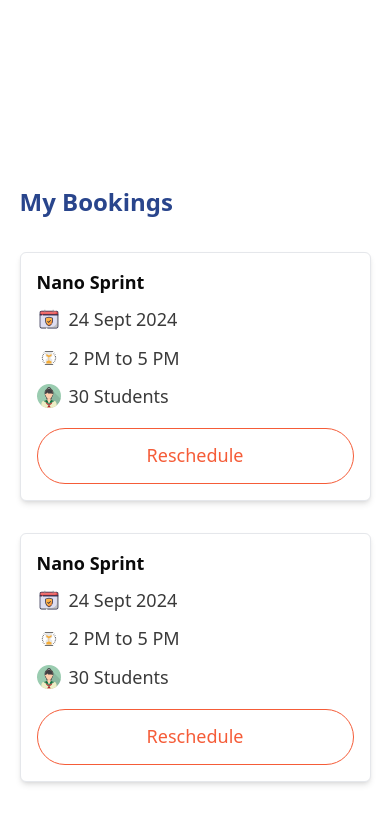
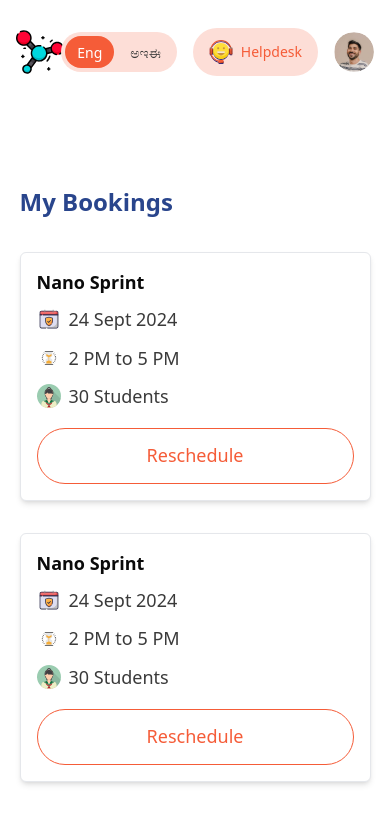
Before and after one commit to navgurukul/Amazon-Future-Engineer, a Next.js app: page /userdashboard in a window 390 px wide. Shown: the top 813 px of the page. Built offline with nearby package versions, Linux system fonts and the light colour scheme.

Commit message:
user dashboard bug fixes and header mobile responsive

```diff
--- a/src/app/sprintPages/nanopage/_component/Header.tsx
+++ b/src/app/sprintPages/nanopage/_component/Header.tsx
@@ -1,13 +1,17 @@
+"use client";
+
 import type { NextPage } from "next";
 import { useState, useEffect, useCallback } from "react";
 import CreateAClass from "@/app/homePages/CreateAClass";
 import Popup from "@/app/homePages/_components/Popup";
+import { useRouter } from "next/navigation";
 
 interface HeaderProps {
   isLoggedIn: boolean;
 }
 
 const Header: NextPage<HeaderProps> = ({ isLoggedIn }) => {
+  const router = useRouter();
   const [hasShadow, setHasShadow] = useState<boolean>(false);
   const [isLoginPopupOpen, setIsLoginPopupOpen] = useState(false);
   const [isHelpDeskPopupOpen, setIsHelpDeskPopupOpen] = useState(false);
@@ -27,9 +31,9 @@ const Header: NextPage<HeaderProps> = ({ isLoggedIn }) => {
     };
   }, [handleScroll]);
 
-  const onReshotIconMoleculesYBNSDClick = useCallback(() => {
-    // Add your code here
-  }, []);
+  const onReshotIconMoleculesYBNSDClick = () => {
+    router.push("/");
+  };
 
   const handleLoginClick = useCallback(() => {
     setIsLoginPopupOpen(true);
@@ -55,33 +59,46 @@ const Header: NextPage<HeaderProps> = ({ isLoggedIn }) => {
         hasShadow
           ? "shadow-[0_1px_2px_rgba(0,0,0,0.06),0_2px_1px_rgba(0,0,0,0.04),0_1px_5px_rgba(0,0,0,0.08)]"
           : ""
-      }`}
-      style={{ zIndex: 1000 }}
+      } z-[1000] px-4 sm:px-8 md:px-12`}
     >
       <img
-        className="absolute top-[calc(50%_-_32px)] left-12 w-16 h-16 overflow-hidden cursor-pointer"
+        className="absolute top-1/2 left-4 transform -translate-y-1/2 w-12 h-12 sm:w-16 sm:h-16 overflow-hidden cursor-pointer"
         alt="Reshot Icon"
         src="/nanopage/reshot-icon-molecules-YBNSD562JC 1.svg"
         onClick={onReshotIconMoleculesYBNSDClick}
       />
-      <div className="absolute top-[calc(50%_-_28px)] right-12 flex items-center justify-start gap-8">
-        <div className={`flex items-center justify-center h-12 rounded-full p-2 gap-1 ${isLoggedIn ? "bg-[#fdded7]" : "bg-[#F0F0F0] 72%"}`}>
-          <div className={`flex items-center justify-center rounded-full h-8 px-3 py-2 ${isLoggedIn ? "bg-[#f55c38] text-white" : "text-white bg-[#f55c38]"}`}>
-            <div className="text-base font-medium cursor-pointer">Eng</div>
+      <div className="absolute top-1/2 right-4 transform -translate-y-1/2 flex items-center gap-4 sm:gap-8">
+        <div
+          className={`flex items-center h-10 sm:h-12 rounded-full p-1 sm:p-2 gap-1 sm:gap-2 ${
+            isLoggedIn ? "bg-[#fdded7]" : "bg-[#F0F0F0]"
+          }`}
+        >
+          <div
+            className={`flex items-center justify-center rounded-full h-8 px-3 py-2 ${
+              isLoggedIn ? "bg-[#f55c38] text-white" : "text-white bg-[#f55c38]"
+            }`}
+          >
+            <div className="text-sm sm:text-base font-medium cursor-pointer">Eng</div>
           </div>
-          <div className={`flex items-center justify-center rounded-full h-8 px-3 py-2 ${isLoggedIn ? "text-[#3a3a3a]" : "text-[#f55c38]"}`}>
-            <div className="text-base font-medium cursor-pointer">ಅಇಈ</div>
+          <div
+            className={`flex items-center justify-center rounded-full h-8 px-3 py-2 ${
+              isLoggedIn ? "text-[#3a3a3a]" : "text-[#f55c38]"
+            }`}
+          >
+            <div className="text-sm sm:text-base font-medium cursor-pointer">ಅಇಈ</div>
           </div>
         </div>
 
         <div
-          className={`flex items-center justify-center h-14 rounded-full p-2 px-8 gap-3 text-lg ${
-            isLoggedIn ? "bg-[#fdded7] text-[#f55c38] cursor-pointer" : "bg-[#FFF] text-[#f55c38] cursor-pointer"
+          className={`flex items-center justify-center h-12 rounded-full p-2 px-4 sm:px-8 gap-2 sm:gap-3 text-base sm:text-lg ${
+            isLoggedIn
+              ? "bg-[#fdded7] text-[#f55c38] cursor-pointer"
+              : "bg-[#FFF] text-[#f55c38] cursor-pointer"
           }`}
           onClick={handleHelpdeskClick}
         >
           <img
-            className="w-8 h-8 overflow-hidden"
+            className="w-6 h-6 sm:w-8 sm:h-8 overflow-hidden"
             alt="Helpdesk Icon"
             src="/nanopage/reshot-icon-friendly-customer-service-C63QKLHVB9.svg"
           />
@@ -90,13 +107,13 @@ const Header: NextPage<HeaderProps> = ({ isLoggedIn }) => {
 
         {isLoggedIn ? (
           <img
-            className="w-14 h-14 object-cover rounded-full"
+            className="w-10 h-10 sm:w-14 sm:h-14 object-cover rounded-full"
             alt="User Avatar"
             src="/nanopage/Ellipse 1.svg"
           />
         ) : (
           <nav
-            className="flex items-center justify-center h-14 bg-[#FFF] rounded-full p-2 px-8 gap-3 text-lg text-[#f55c38] cursor-pointer"
+            className="flex items-center justify-center h-12 bg-[#FFF] rounded-full p-2 px-4 sm:px-8 gap-2 sm:gap-3 text-base sm:text-lg text-[#f55c38] cursor-pointer"
             onClick={handleLoginClick}
           >
             <span className="relative font-medium leading-[170%]">Login</span>
--- a/src/app/userdashboard/page.tsx
+++ b/src/app/userdashboard/page.tsx
@@ -12,8 +12,17 @@ import {
 } from "@/components/ui/dialog";
 import Image from "next/image";
 import type { NextPage } from "next";
+import Header from "../sprintPages/nanopage/_component/Header";
+import { useRouter } from "next/navigation";
 
 const Page: NextPage = () => {
+    const router = useRouter();
+
+    const handleViewSprintDetails = () => {
+        // Navigate to the desired page
+        router.push("/sprintPages/nanopage");
+    };
+
     const [openRescheduleDialog, setOpenRescheduleDialog] = useState(false);
     const [openAnotherDialog, setOpenAnotherDialog] = useState(false);
     const handleOpenReschedule = () => setOpenRescheduleDialog(true);
@@ -27,7 +36,13 @@ const Page: NextPage = () => {
 
     return (
         <>
-            <div className="mt-[184px] max-w-[90%] sm:max-w-[1216px] h-auto flex flex-col justify-start items-center gap-8 mb-8 mx-auto relative">
+        <div className="fixed top-0 left-0 right-0 z-50 bg-white shadow-md">
+                <Header isLoggedIn={true} />
+            </div>
+            {/* <Header isLoggedIn={true} /> */}
+            {/* <div className="mt-[184px] max-w-[90%] sm:max-w-[1216px] h-auto flex flex-col justify-start items-center gap-8 mb-8 mx-auto relative"> */}
+            <div className=" pt-[184px] max-w-[90%] sm:max-w-[1216px] h-auto flex flex-col justify-start items-center gap-8 mb-8 mx-auto relative">
+                {/* <Header isLoggedIn={true} /> */}
                 <div className="text-[#29458c] text-[24px] sm:text-[32px] font-extrabold leading-[36px] sm:leading-[48px] self-stretch">
                     My Bookings
                 </div>
@@ -73,12 +88,12 @@ const Page: NextPage = () => {
                         </div>
                         <div>
                             <div className="h-14 px-8 py-2 rounded-[100px] border border-[#f55c38] justify-center items-center gap-2 inline-flex hover:bg-transparent w-full sm:w-48 sm:px-6 sm:py-2 mt-4">
-                                <div onClick={handleOpenReschedule} className="text-center text-[#f55c38] text-lg font-medium font-['Amazon Ember'] leading-[30.60px] sm:text-base sm:leading-7">
+                                <div onClick={handleOpenReschedule} className="text-center text-[#f55c38] text-lg font-medium font-['Amazon Ember'] leading-[30.60px] sm:text-base sm:leading-7 cursor-pointer">
                                     Reschedule
                                 </div>
                             </div>
 
-                        { openRescheduleDialog && (
+                            {openRescheduleDialog && (
                                 <Dialog open={openRescheduleDialog} onOpenChange={setOpenRescheduleDialog}>
 
                                     <DialogContent className="bg-white w-full sm:fixed top-[75%] md:top-[50%]  max-w-[592px] sm:w-[592px] h-auto sm:h-[377px] p-6 ">
@@ -265,7 +280,7 @@ const Page: NextPage = () => {
 
             <div className="w-full max-w-[90%] sm:max-w-[1216px] h-auto mx-auto relative flex flex-col items-center gap-8 p-4">
                 <div className="text-[#29458c] text-[24px] font-extrabold leading-[36px] text-left sm:text-[32px] sm:leading-[48px] self-start">
-                    How to Reach the Innovation Hub
+                    How to Reach AFE Makerspace Lab
                 </div>
                 <div className="flex flex-col sm:flex-row items-start gap-4 w-full">
                     <Image
@@ -276,7 +291,7 @@ const Page: NextPage = () => {
                         height={440}
                     />
                     <div className="w-full sm:w-[487px] flex flex-col gap-4">
-                        <div className="text-[#3a3a3a] text-2xl font-extrabold leading-9">Innovation Hub Center</div>
+                        <div className="text-[#3a3a3a] text-2xl font-extrabold leading-9">AFE Makerspace Lab</div>
                         <div className="text-[#3a3a3a] text-lg font-medium leading-[30.60px]">
                             16th Avenue, Roadside steps, Bengaluru - 208011
                         </div>
@@ -301,8 +316,9 @@ const Page: NextPage = () => {
                         Check out the sprint details and book one for your students today.
                     </div>
                 </div>
-                <div className="w-full sm:w-auto h-12 px-8 py-2 bg-[#f55c38] rounded-[100px] justify-center items-center mb-4 gap-2 flex">
-                    <div className="text-center text-white text-base font-medium font-['Amazon Ember'] leading-7">
+                <div className="w-full sm:w-auto h-12 px-8 py-2 bg-[#f55c38] rounded-[100px] justify-center items-center mb-4 gap-2 flex cursor-pointer"
+                onClick={handleViewSprintDetails}>
+                    <div className="text-center text-white text-base font-medium font-['Amazon Ember'] leading-7 ">
                         View Sprint Details
                     </div>
                 </div>
```
Lines whose indentation alone changed are shown as unchanged.
